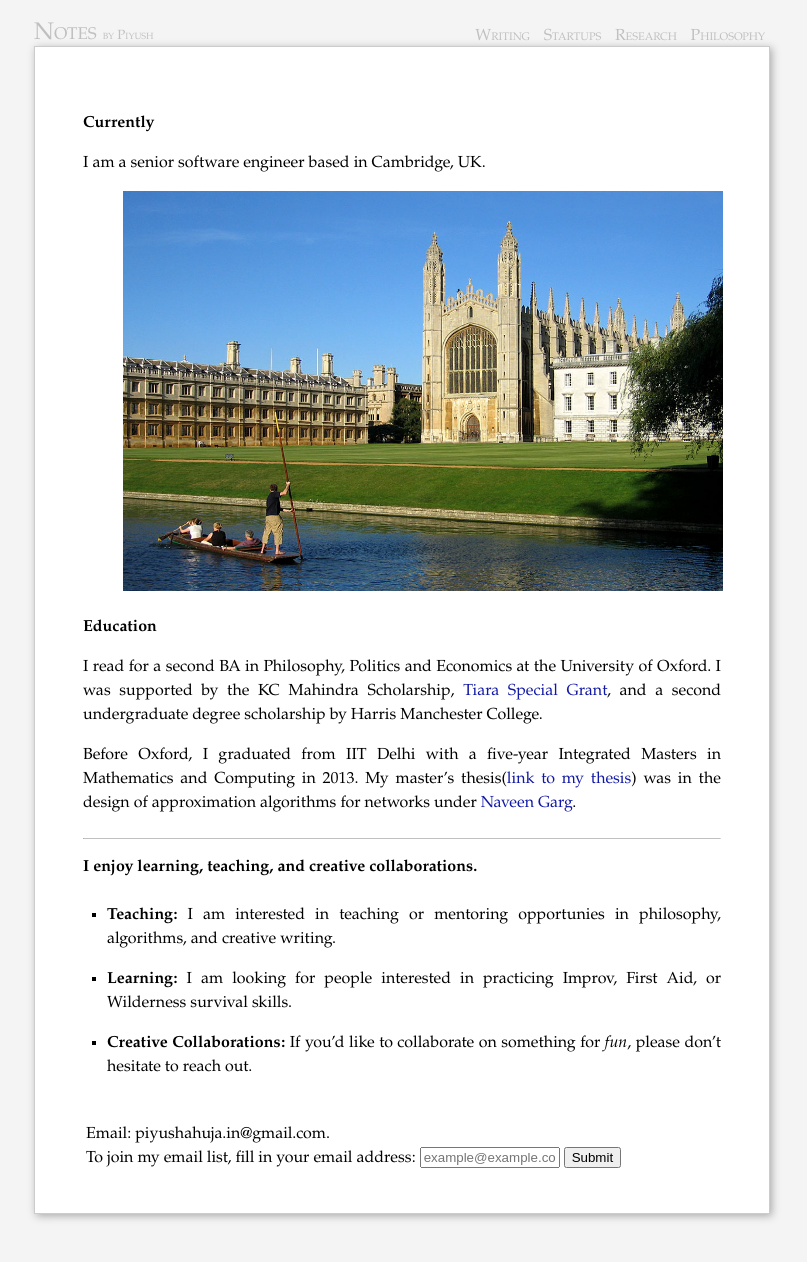
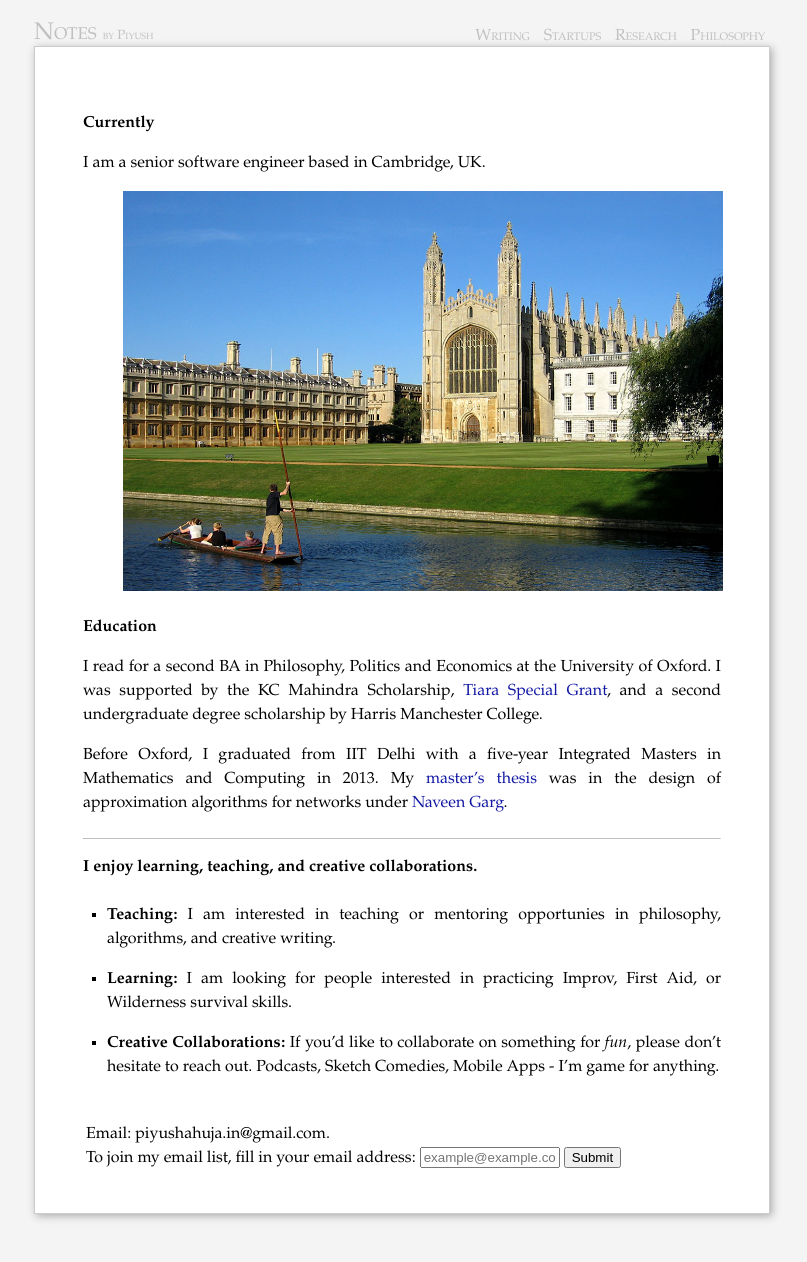
Before and after one commit to piyushahuja/piyushahuja.github.io, a Jekyll site: the page built from index.md, in a window 1280 px wide. Shown: the whole page, without its empty margins (238-1045 px from the left). Built offline with Jekyll 4.4.1, drawn with Linux system fonts in a browser that asks for light colours.

Commit message:
Auto deployed

```diff
--- a/index.md
+++ b/index.md
@@ -26,7 +26,7 @@ I am a senior software engineer based in Cambridge, UK.
 
 I read for a second BA in Philosophy, Politics and Economics at the University of Oxford.  I was supported by the KC Mahindra Scholarship, [Tiara Special Grant](https://www.tiarafoundation.com/copy-of-tiara-special-grant), and a second undergraduate degree scholarship by Harris Manchester College.
 
-Before Oxford, I graduated from IIT Delhi with a five-year Integrated Masters in Mathematics and Computing in 2013. My master's thesis([link to my thesis][thesis]) was in the design of approximation algorithms for networks under [Naveen Garg](https://en.wikipedia.org/wiki/Naveen_Garg).
+Before Oxford, I graduated from IIT Delhi with a five-year Integrated Masters in Mathematics and Computing in 2013. My [master's thesis]([link to my thesis][thesis]) was in the design of approximation algorithms for networks under [Naveen Garg](https://en.wikipedia.org/wiki/Naveen_Garg).
 <!-- The [research section](/research)  gives a summary of my research projects.
  -->
 <!-- The [work section](/work)  spells out my professional experience in greater detail.
@@ -40,7 +40,7 @@ Before Oxford, I graduated from IIT Delhi with a five-year Integrated Masters in
 
 - **Learning:** I am looking for people interested in practicing Improv, First Aid, or Wilderness survival skills.
 
-- **Creative Collaborations:** If you'd like to collaborate on something for *fun*, please don't hesitate to reach out.
+- **Creative Collaborations:** If you'd like to collaborate on something for *fun*, please don't hesitate to reach out. Podcasts, Sketch Comedies, Mobile Apps - I'm game for anything.
 
 {% include email-subscribe.html %}
 
```
